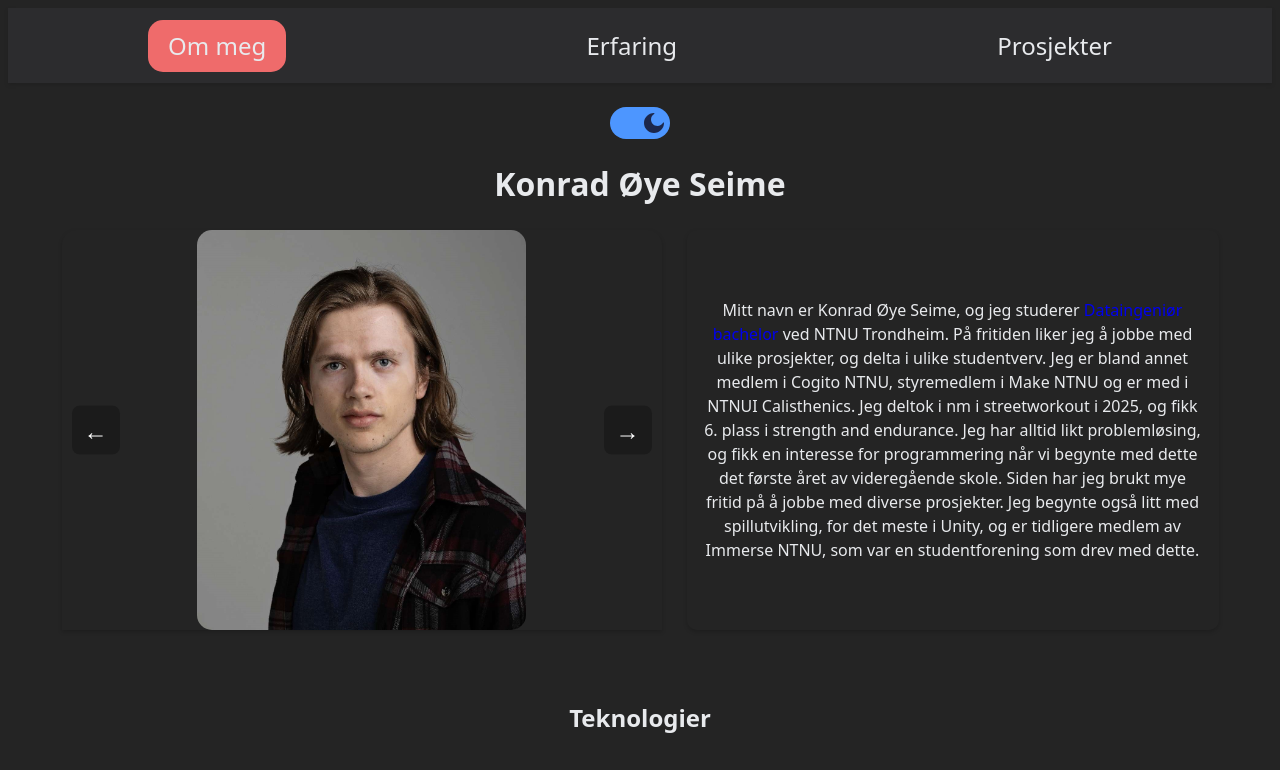
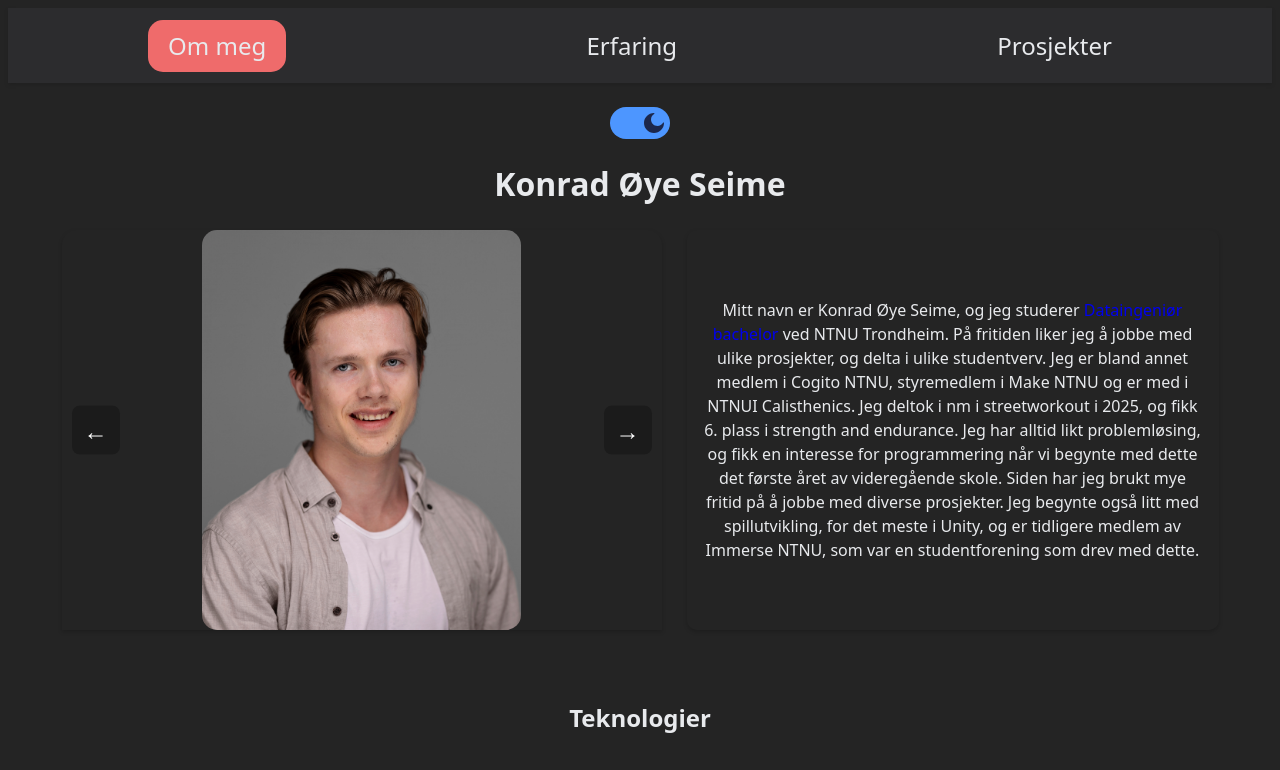
Before and after one commit to TheStrgamer/TheStrgamer.github.io, a React (Vite) app: page /#/ in a window 1280 px wide. Shown: the top 770 px of the page. Built offline with nearby package versions, Linux system fonts and the light colour scheme.

Commit message:
updated main picture

```diff
--- a/src/pages/Home.jsx
+++ b/src/pages/Home.jsx
@@ -5,7 +5,7 @@ function Home() {
         <>
         <h1>Konrad Øye Seime</h1>
         <div className="content">
-          <ImageSlider images={["me.jpg", "nm1.jpg", "tur.jpg", "hold.jpg", "cogi2.png", "hand.jpg", "nm2.jpg", "cogi1.JPG"]} />
+          <ImageSlider images={["me.png", "nm1.jpg", "tur.jpg", "hold.jpg", "cogi2.png", "hand.jpg", "nm2.jpg", "cogi1.JPG"]} />
           <div className="text">
             <p>Mitt navn er Konrad Øye Seime, og jeg studerer <a href="https://www.ntnu.no/studier/bidata">Dataingeniør bachelor</a> ved NTNU Trondheim.
               På fritiden liker jeg å jobbe med ulike prosjekter, og delta i ulike studentverv. Jeg er bland annet medlem i Cogito NTNU, styremedlem i Make NTNU og er med i NTNUI Calisthenics. Jeg deltok i nm i streetworkout i 2025, og fikk 6. plass i strength and endurance.
```
Also changed, not shown: public/me.png (added).
